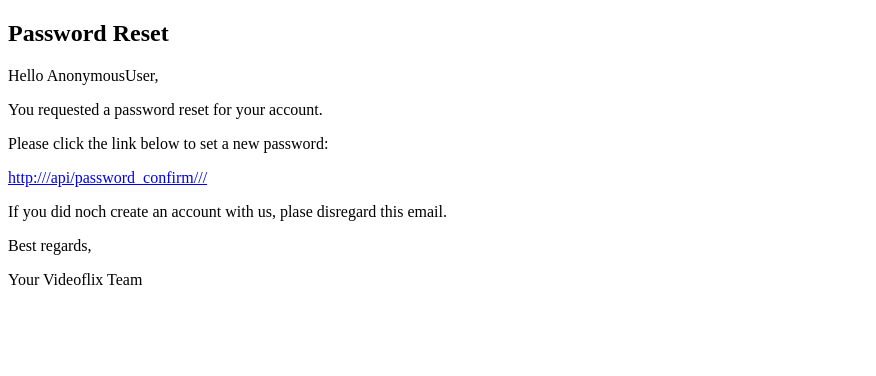
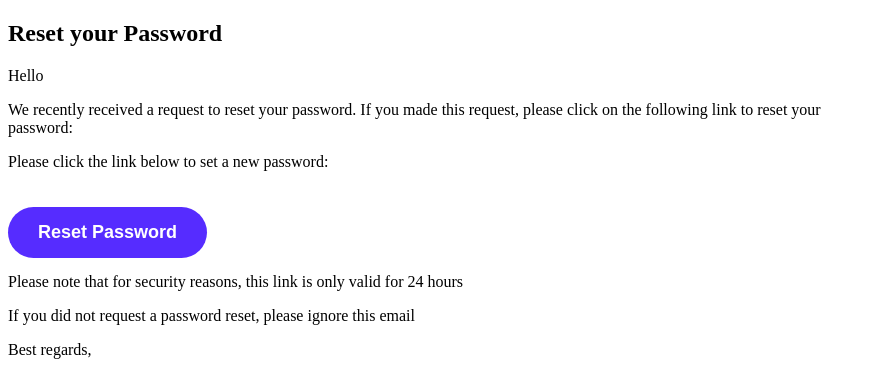
Before and after one commit to philiptesch/videoflix, a Django app: template auth_app/templates/reset_password.html in a window 1280 px wide. Shown: the top 376 px of the page, without its empty margins (0-876 px from the left). Run offline with Django 5.2, Linux system fonts and the light colour scheme; the template is opened without the code that fills it, so the values that code supplies are empty.

Commit message:
design html template

```diff
--- a/auth_app/api/views.py
+++ b/auth_app/api/views.py
@@ -174,11 +174,12 @@ class PasswordResetView(APIView):
                 message = render_to_string('reset_password.html', {'user': user_display,'domain': host, 'uid': uid, 'token': token})
 
                 email =EmailMultiAlternatives(
-                subject='My email',
+                subject='Reset your Password',
                 body=message,
                 from_email='noreply@example.com',
                 to=[email])
                 email.attach_alternative(message, "text/html")
+                email.attach(logo_data())
                 email.send(fail_silently=False)
 
 
--- a/auth_app/templates/reset_password.html
+++ b/auth_app/templates/reset_password.html
@@ -6,26 +6,35 @@
 </head>
 <body>
 
-    <h2>Password Reset</h2>
+    <h2>Reset your Password </h2>
+    <p>Hello</p>
 
-    <p>Hello {{ user }},</p>
-
-    <p>You requested a password reset for your account.</p>
+    <p>We recently received a request to reset your password. If you made this request, please click on the following link to reset your <br> password:</p>
 
     <p>Please click the link below to set a new password:</p>
 
-    <p>
-        <a href="http://{{ domain }}/api/password_confirm/{{ uid }}/{{ token }}/">
-            http://{{ domain }}/api/password_confirm/{{ uid }}/{{ token }}/
+
+    <button style="border-radius: 50px;padding: 15px 30px;background-color: #562CFF;border: none; margin-top: 20px;">
+        <a style="text-decoration: none;color: white; font-size: 18px; font-weight: bolder;" href="http://{{ domain }}/api/password_confirm/{{ uid }}/{{ token }}/">
+           Reset Password
         </a>
-    </p>
+    </button>
 
-    <p>If you did noch create an account with us, plase disregard this email.</p>
+    <p style="margin-top: 15px;" >Please note that for security reasons, this link is only valid for 24 hours</p>
 
-    <p> Best regards, </p>
+    <pstyle="margin-top: 15px;">If you did not request a password reset, please ignore this email</p>
+
+    <p style="margin-top: 15px;"> Best regards, </p>
 
 
-    <p> Your Videoflix Team </p>
+    <p style="margin-top: 15px;"> Your Videoflix Team! </p>
+
+       <div style="text-align:center; display: flex;justify-content: flex-start">
+
+        <img src="cid:logo" alt="Videoflix Logo" style="display:block;  margin-top: 20px; width: 350px;">
+    </div>
+
+</div>
 
 </body>
 </html>
--- a/core/settings.py
+++ b/core/settings.py
@@ -211,7 +211,7 @@ EMAIL_BACKEND = os.getenv(
     "EMAIL_BACKEND",
     "django.core.mail.backends.smtp.EmailBackend"
 )
-
+PASSWORD_RESET_TIMEOUT = 86400
 EMAIL_HOST = os.getenv("EMAIL_HOST")
 EMAIL_PORT = int(os.getenv("EMAIL_PORT", 587))
 
```
Also changed, not shown: auth_app/templates/account_active_email.html (+7 -7 lines).
